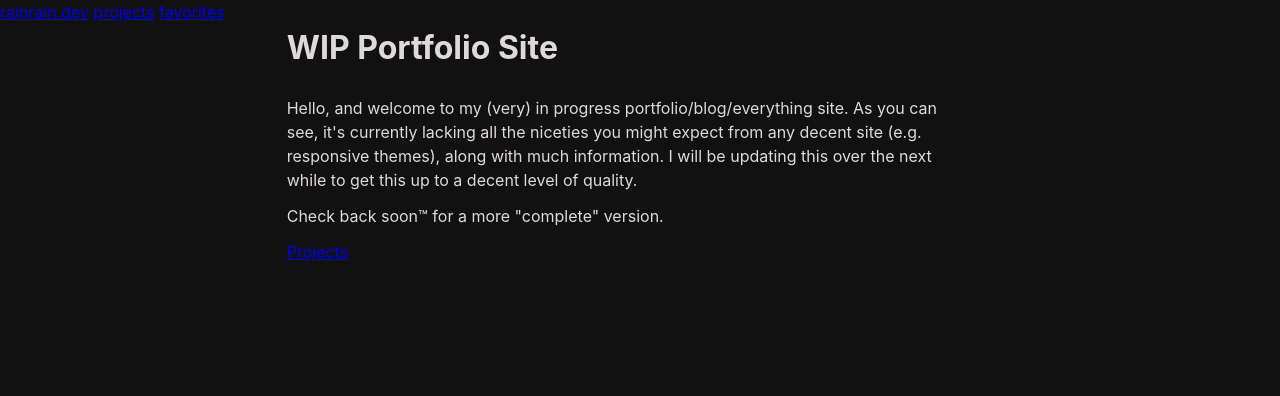
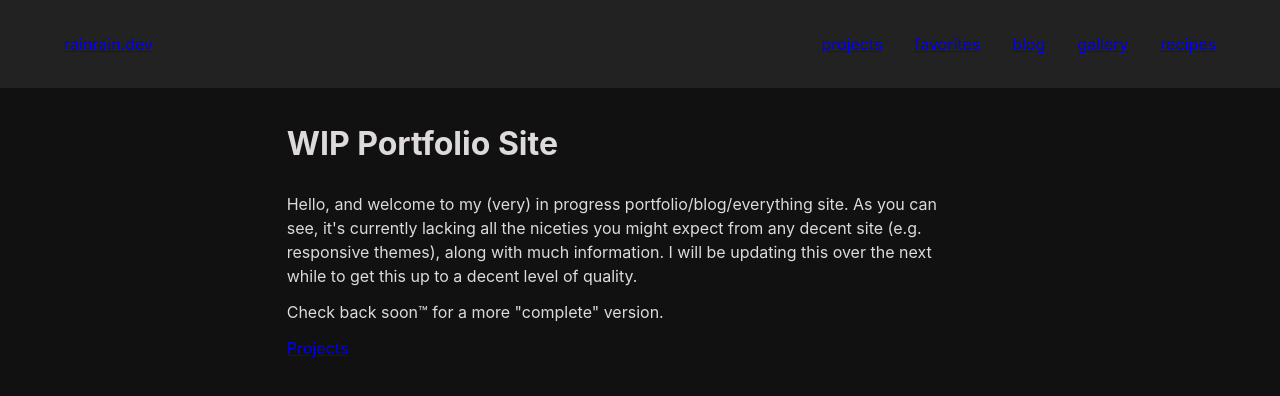
Before and after one commit to mkwsnyder/site, a SvelteKit app: page / in a window 1280 px wide. Shown: the top 396 px of the page. Built offline with nearby package versions, Linux system fonts and the light colour scheme.

Commit message:
update nav

```diff
--- a/src/routes/(layout)/+layout.svelte
+++ b/src/routes/(layout)/+layout.svelte
@@ -14,11 +14,17 @@
 	<title>{homeUrl}</title>
 </svelte:head>
 
-<div>
+<nav>
 	<a href="/" data-sveltekit-preload-data="hover">{homeUrl}</a>
-	<a href="/projects" data-sveltekit-preload-data="hover">projects</a>
-	<a href="/favorites" data-sveltekit-preload-data="hover">favorites</a>
-</div>
+
+	<div class="sub-nav">
+		<a href="/projects" data-sveltekit-preload-data="hover">projects</a>
+		<a href="/favorites" data-sveltekit-preload-data="hover">favorites</a>
+		<a href="/blog" data-sveltekit-preload-data="hover">blog</a>
+		<a href="/gallery" data-sveltekit-preload-data="hover">gallery</a>
+		<a href="/recipes" data-sveltekit-preload-data="hover">recipes</a>
+	</div>
+</nav>
 
 {#key data.currentRoute}
 	<main
@@ -42,7 +48,24 @@
 
 <style>
 	main {
-		padding-bottom: 2rem;
+		padding-block: 2rem;
+	}
+
+	nav {
+		display: flex;
+		/*flex-direction: row;*/
+		justify-content: space-between;
+
+		padding-inline: 4rem;
+		padding-block: 2rem;
+
+		background: #222;
+	}
+
+	.sub-nav {
+		display: flex;
+
+		gap: 2rem;
 	}
 	/*.hide {*/
 	/*	height: 0;*/
```
